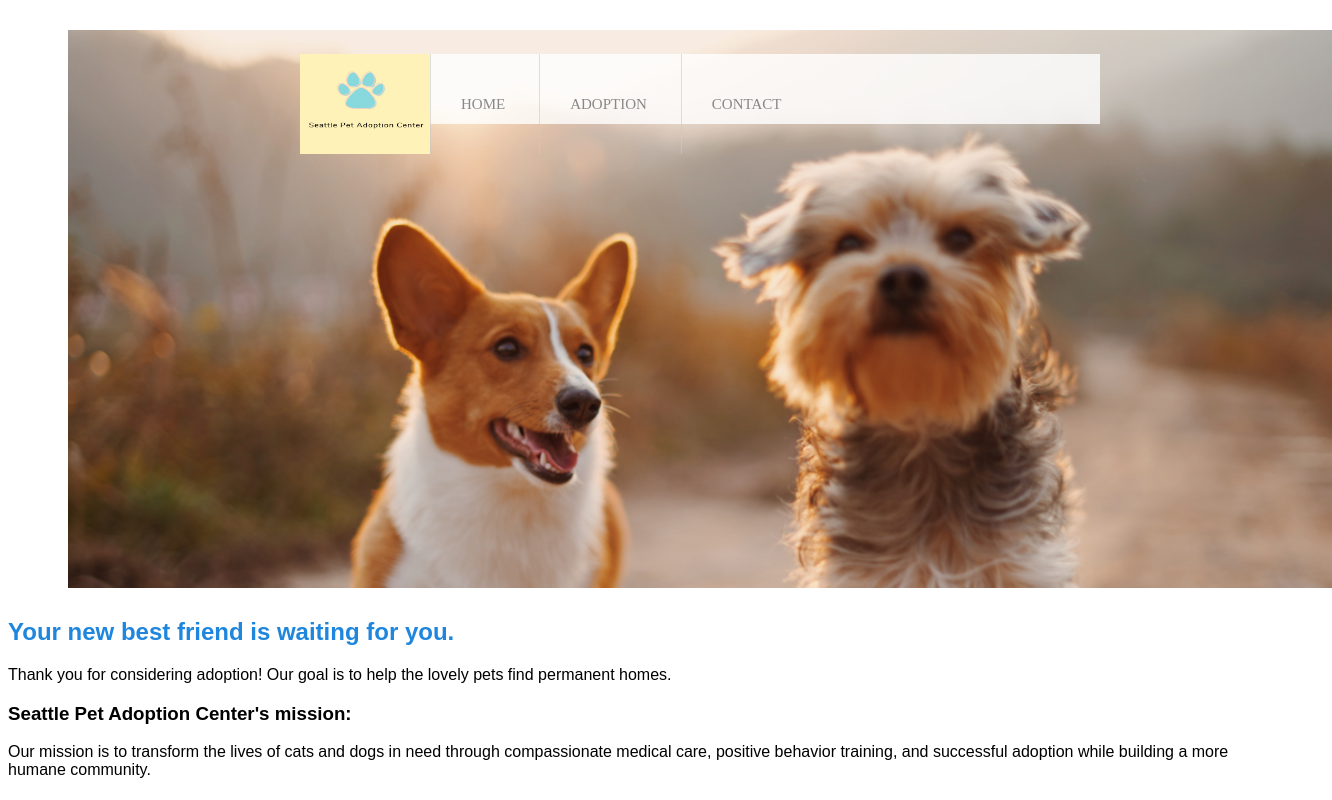
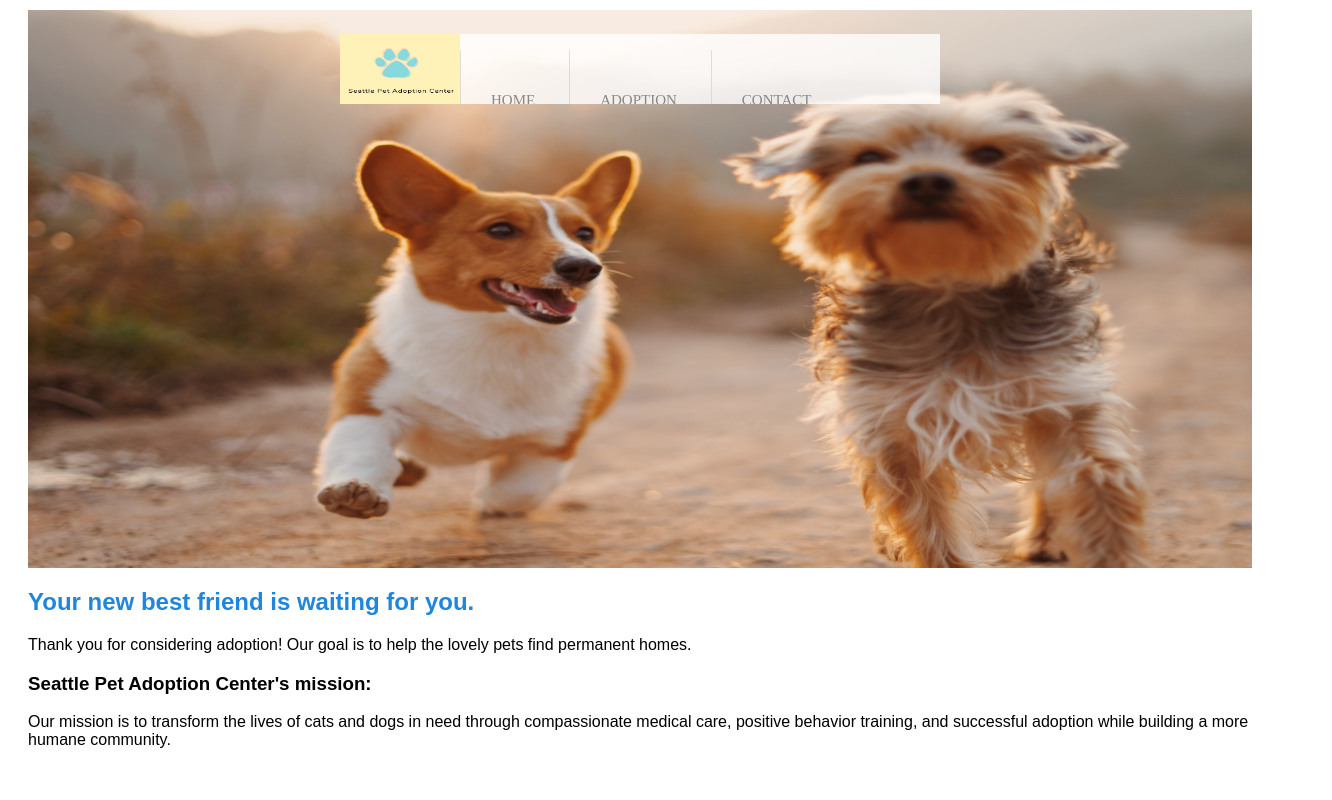
Before and after one commit to jujuzz/m1-assignment, a plain HTML site: page index.html in a window 1280 px wide. Shown: the top 800 px of the page, 1332 px wide, since content can reach past the window. Drawn offline with Linux system fonts and the light colour scheme.

Commit message:
adjusted background image

```diff
--- a/style.css
+++ b/style.css
@@ -3,36 +3,36 @@ header {
     min-height: 550px;
     padding-top: 0.5em;
 }
+#container {
+    margin: 10px 20px;
+}
 #home header{
     background: no-repeat url(images/dog5.jpg);
-    background-size: 1300px;
-    margin: 30px 60px;
+    background-size: 1400px 600px;
 }
 #adoption header{
     background: no-repeat  url(images/kitten2.jpg);
-    background-size: 1300px;
-    margin: 30px 60px;
+    background-size: 1400px 600px;
 }
 #contact header{
     background: no-repeat url(images/dog1.jpg);
-    background-size: 1300px;
-    margin: 30px 60px;
+    background-size: 1400px 600px;
 }
 /* Main */
 .main-header {
     background-color: rgb(255, 255, 255, 0.8);
-    width: 800px;
+    width: 600px;
     margin: 1em auto 0 auto;
     min-height: 50px;
     height: 70px;
+    overflow: auto;
 }
 .main-header .logo img {
-    width: 130px;
-    height: 100px;
+    width: 120px;
+    height: 80px;
     float:left;
 }
 .main-menu {
-    /* margin-left: 227px; */
     font-weight: 400;
     height: 100px;
 }
@@ -157,7 +157,7 @@ caption {
     padding-top: 15px;
     color:plum;
 }
-/* CONTACT */
+/* Cntact */
 form {
     margin: 35px auto;
 }
```
